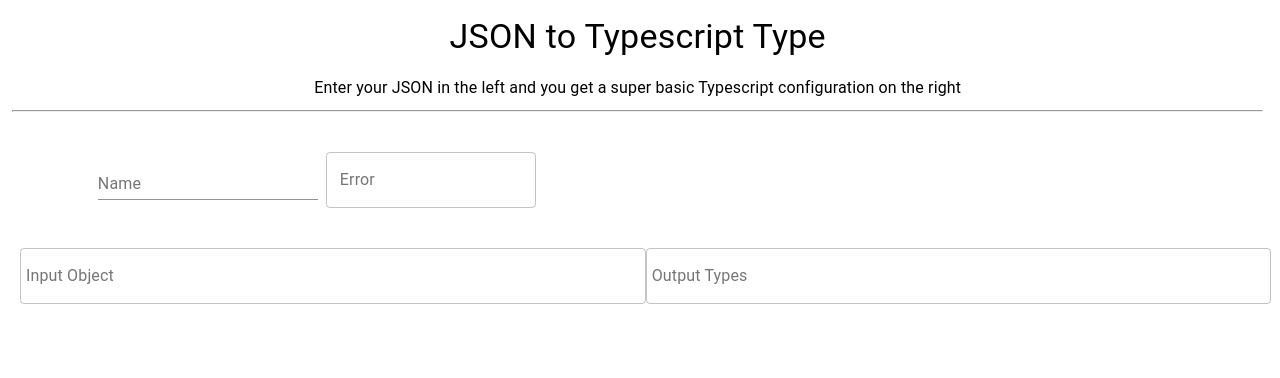
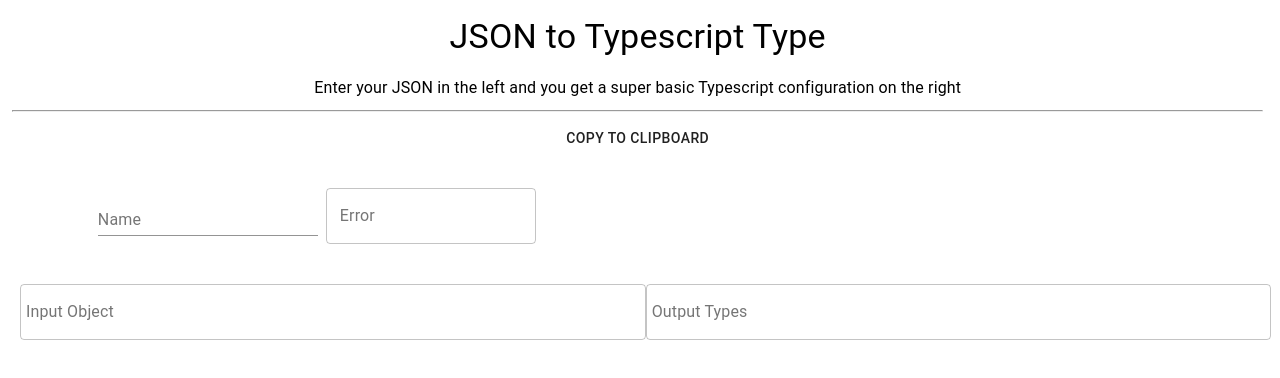
Before and after one commit to slreynolds/generateTypes, a React app: page / in a window 1280 px wide. Shown: the top 378 px of the page. Built offline with nearby package versions, Linux system fonts and the light colour scheme.

Commit message:
added automatic copy to clipboard

```diff
--- a/src/containers/App.tsx
+++ b/src/containers/App.tsx
@@ -71,6 +71,7 @@ class App extends Component<WithStyles<typeof styles>, ComponentState> {
       name: "",
       in: "",
     };
+    this.copyToClipboard = this.copyToClipboard.bind(this);
   }
 
   componentDidUpdate(prevProps : WithStyles<typeof styles>, prevState : ComponentState) {
@@ -95,6 +96,18 @@ class App extends Component<WithStyles<typeof styles>, ComponentState> {
       console.log(e);
       this.setState({loading: false, status: "error", error: e});
     }
+  }
+
+  copyToClipboard(){
+    let newClip = this.state.out;
+    navigator.clipboard.writeText(newClip).then(() => {
+      console.log("clipboard successfully set");
+    }, () => {
+      console.log("clipboard write failed, try something else instead:");
+      var copyText : any = document.querySelector("#outlined-types");
+      copyText.select();
+      document.execCommand("copy");
+    });
   }
 
   /**
@@ -122,6 +135,9 @@ class App extends Component<WithStyles<typeof styles>, ComponentState> {
               {this.state.status}
             </Typography>
           </div>
+          <Button onClick={this.copyToClipboard}>
+            Copy to Clipboard
+          </Button>
         </Grid>
 
         <Grid item xs ={6} justify="flex-start">
@@ -163,6 +179,7 @@ class App extends Component<WithStyles<typeof styles>, ComponentState> {
           </Grid>
           <Grid item xs={6}>
             <TextField
+            onClick={this.copyToClipboard}
               id="outlined-types"
               label="Output Types"
               placeholder="Placeholder"
```
